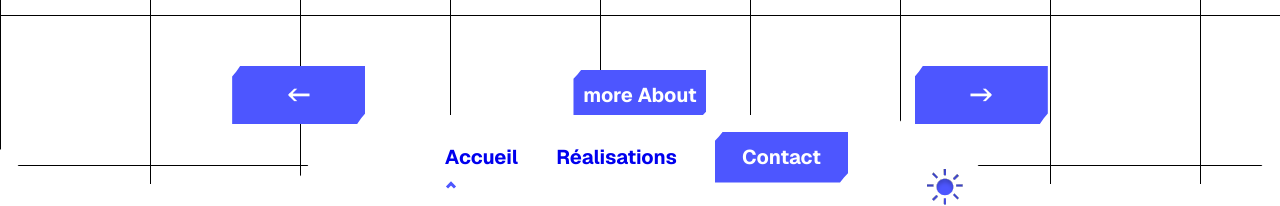
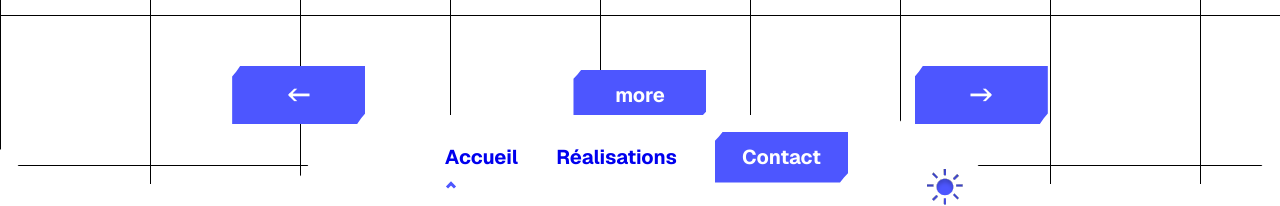
Before and after one commit to clementAvesque/portfolio_Cl-ment_Avesque, a Vue app: page /draft in a window 1280 px wide. Shown: the part 585-791 px from the top of the page. Built offline with nearby package versions, Linux system fonts and the light colour scheme; a web font is replaced by a local one.

Commit message:
modify button draft.vue

```diff
--- a/src/vue/draft.vue
+++ b/src/vue/draft.vue
@@ -15,7 +15,7 @@
         <section id="selector">
             <CustomButton size="petit" text="<-" use="actif" @click="less()" />
             <RouterLink :to="`/draft/${project.name}#top`">
-                <CustomButton text="more About" use="actif" />
+                <CustomButton text="more" use="actif" />
             </RouterLink>
             <CustomButton size="petit" text="->" use="actif" @click="more()" />
         </section>
```
